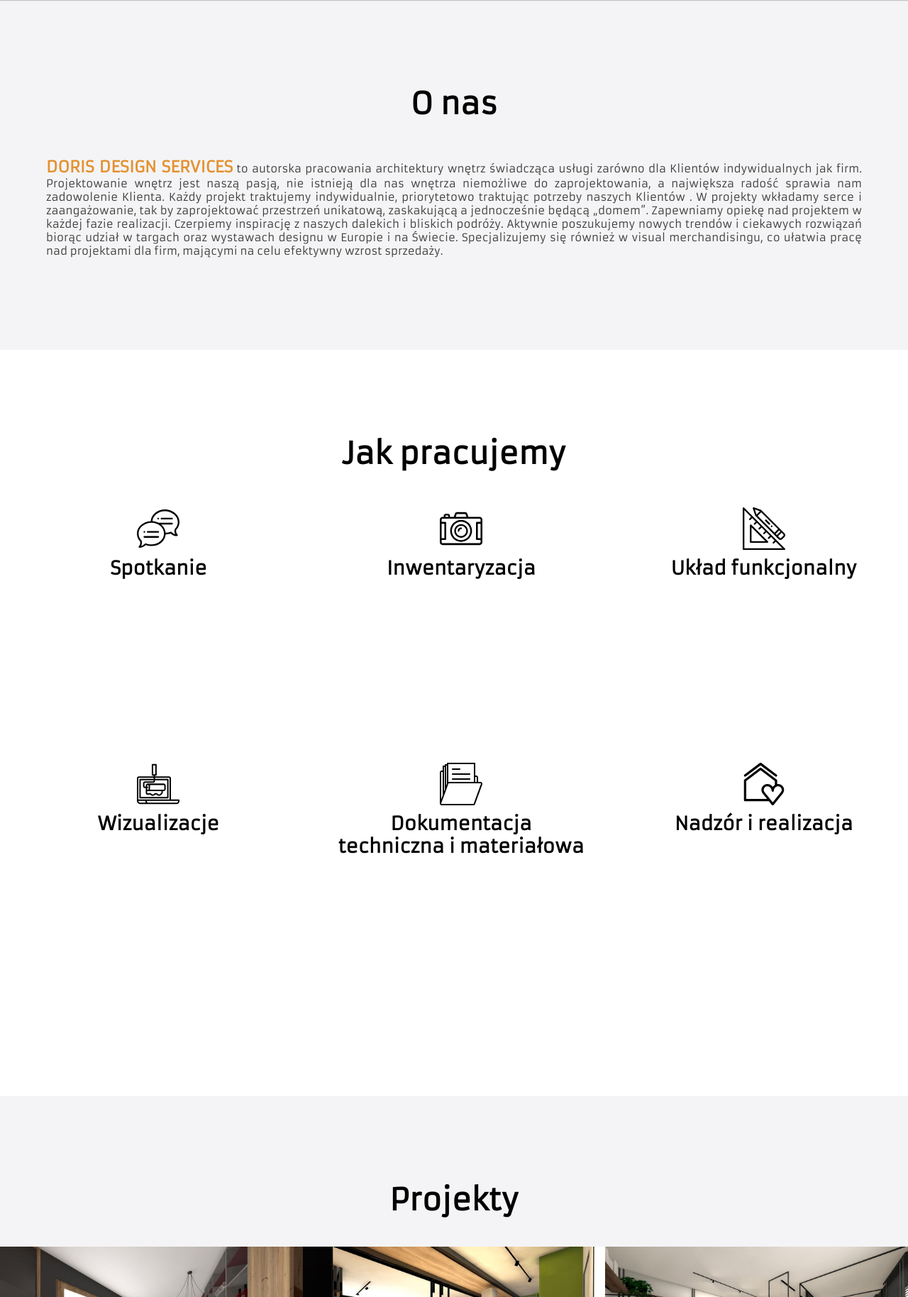
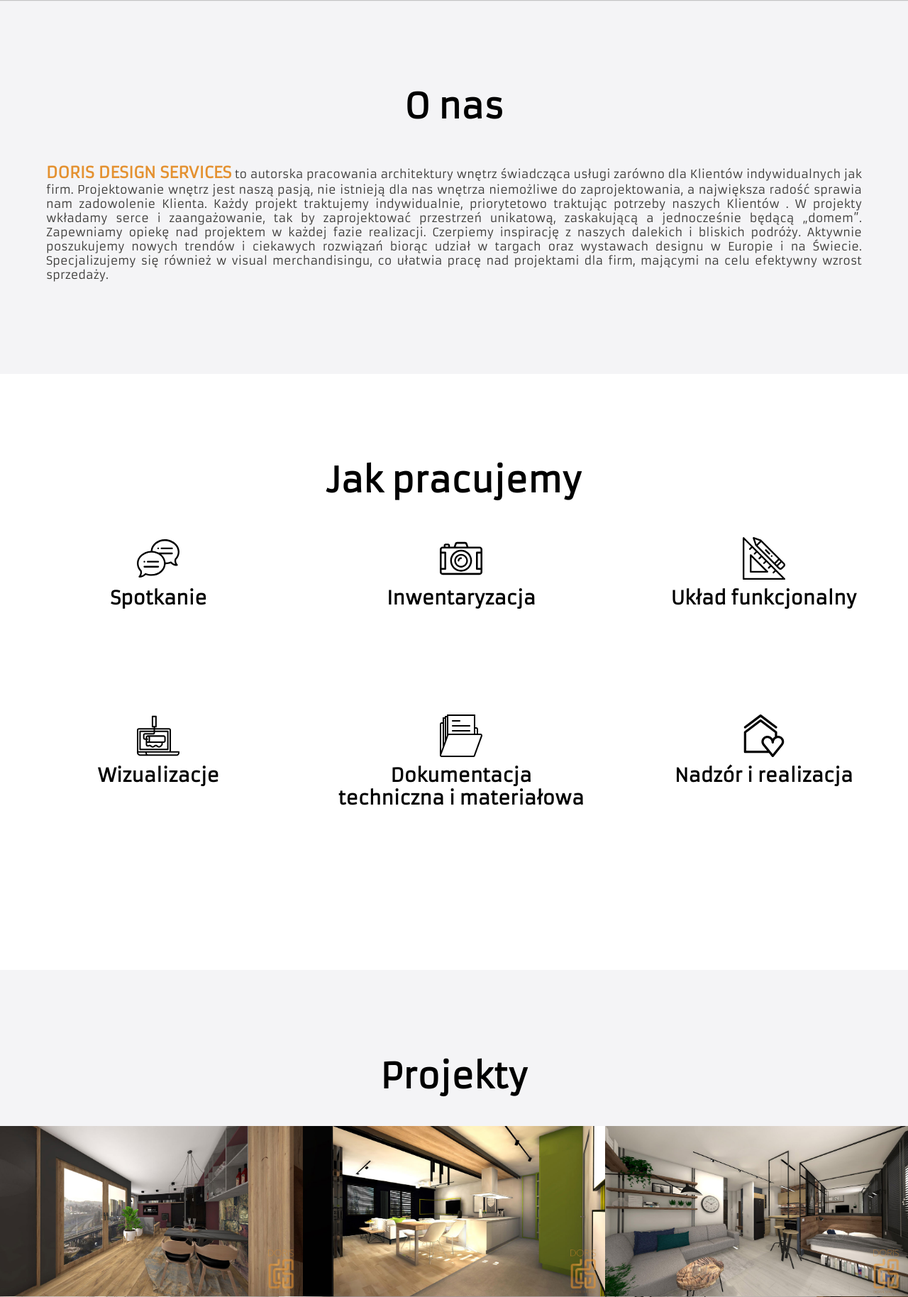
Before and after one commit to Perkos91/doris, a PHP site: page / in a window 1280 px wide. Shown: the part 80-1908 px from the top of the page at 71% size. Run offline with PHP 8.4, Linux system fonts and the light colour scheme; some libraries are stand-ins or nearby versions.

Commit message:
change font size

```diff
--- a/style.css
+++ b/style.css
@@ -285,6 +285,10 @@ p {
     text-align: justify;
 }
 
+.description-project h2 {
+    font-size: 32px;
+}
+
 .description-btn {
     display: none;
 }
@@ -295,6 +299,8 @@ p {
     border-bottom: 2px solid;
     margin: 20px;
 }
+
+
 
 .gallery-project {
     /* width: calc(100% - 30vw); */
@@ -754,6 +760,8 @@ footer {
     }
 
 
+
+
     /*.........................Information...............................*/
     .info-desc {
         opacity: 0;
@@ -765,7 +773,7 @@ footer {
 
     .scene {
         width: 350px;
-        height: 360px;
+        height: 250px;
         perspective: 600px;
     }
 
@@ -823,6 +831,7 @@ footer {
     }
 
     .description-project {
+        min-width: 340px;
         width: 30vw;
         height: auto;
     }
@@ -885,13 +894,13 @@ footer {
     /*....Tekst.....*/
 
     h2 {
-        font-size: 42px;
+        font-size: 48px;
         padding-bottom: 40px;
         text-align: center;
     }
 
     p {
-        font-size: 15px;
+        font-size: 16px;
     }
 
     .about img {
```
